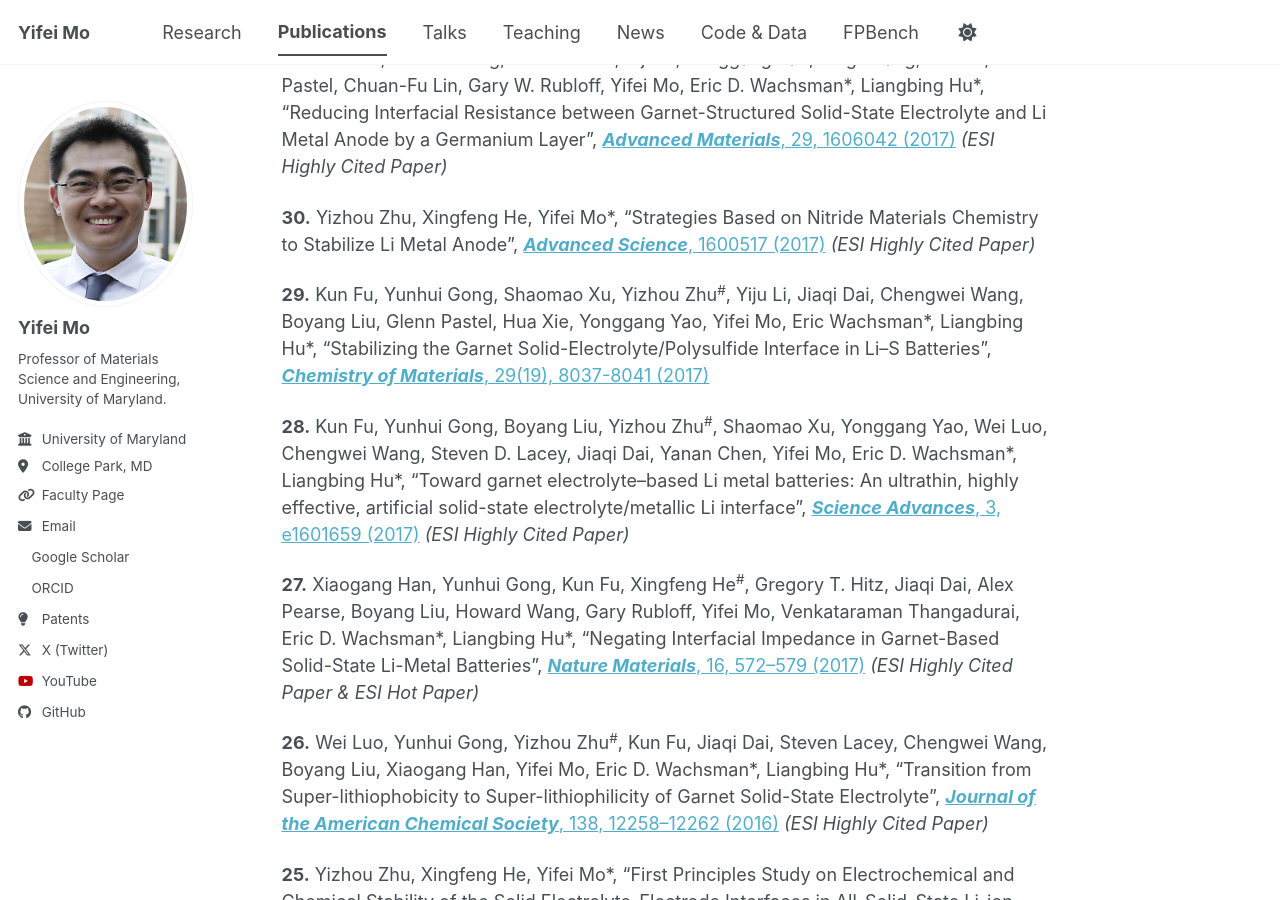
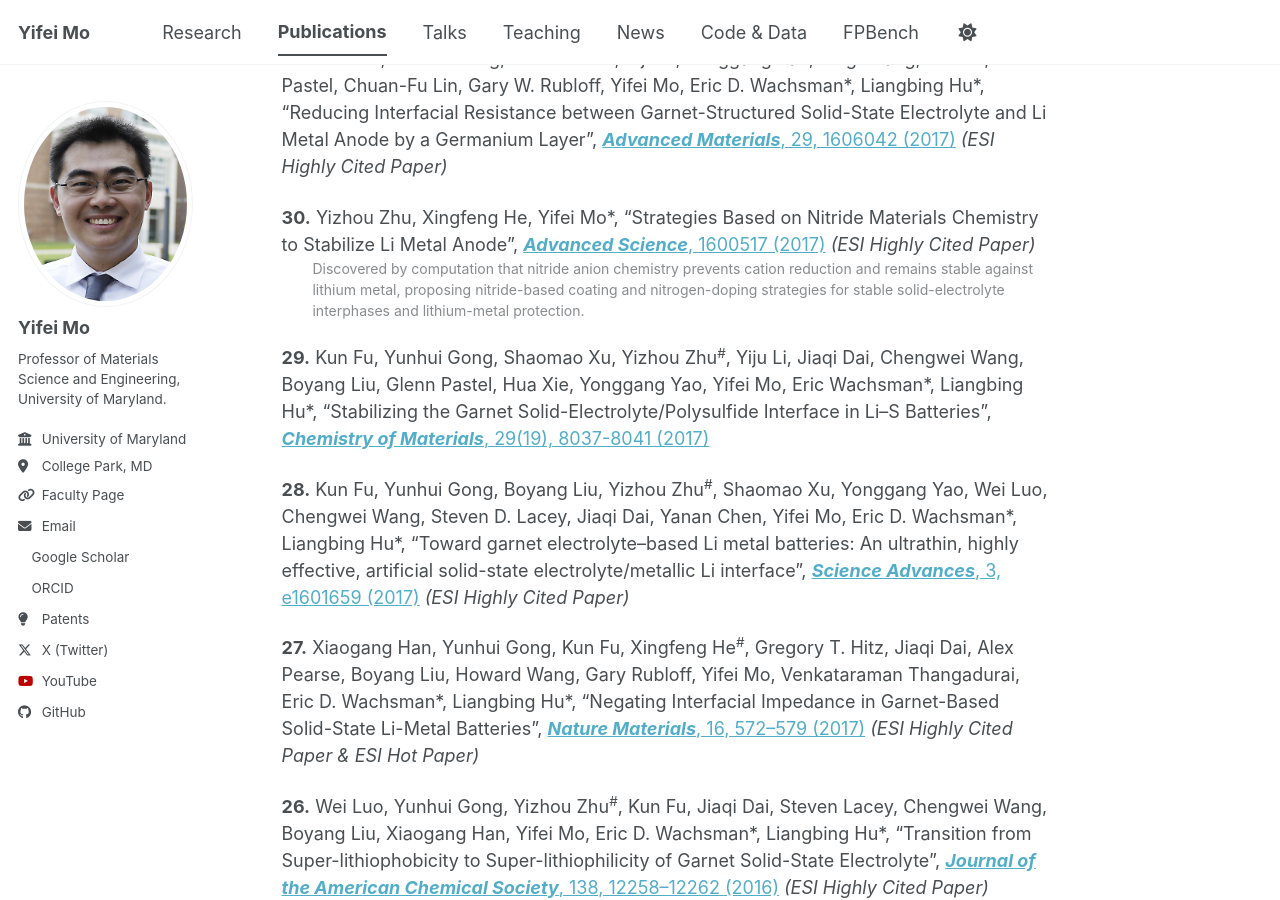
Before and after one commit to yifeimo/yifeimo.github.io, a Jekyll site: the page built from _pages/publications.md, in a window 1280 px wide and 900 px high, scrolled down 10131 px. Built offline with Jekyll 4.4.1, drawn with Linux system fonts in a browser that asks for light colours; a style sheet for code colours, icons or effects is not loaded.

Commit message:
Add description to entry 30 (nitride chemistry for Li metal stability)
Co-Authored-By: Claude Sonnet 5 <noreply@anthropic.com>

```diff
--- a/_pages/publications.md
+++ b/_pages/publications.md
@@ -173,6 +173,7 @@ author_profile: true
 **31.** Wei Luo, Yunhui Gong, Yizhou Zhu<sup>#</sup>, Yiju Li, Yonggang Yao, Ying Zhang, Kun Fu, Glenn Pastel, Chuan-Fu Lin, Gary W. Rubloff, Yifei Mo, Eric D. Wachsman\*, Liangbing Hu\*, "Reducing Interfacial Resistance between Garnet-Structured Solid-State Electrolyte and Li Metal Anode by a Germanium Layer", [***Advanced Materials***, 29, 1606042 (2017)](http://dx.doi.org/10.1002/adma.201606042) *(ESI Highly Cited Paper)*
 
 **30.** Yizhou Zhu, Xingfeng He, Yifei Mo\*, "Strategies Based on Nitride Materials Chemistry to Stabilize Li Metal Anode", [***Advanced Science***, 1600517 (2017)](http://dx.doi.org/10.1002/advs.201600517) *(ESI Highly Cited Paper)*
+<br><span class="citation" style="display: block; margin-left: 2.2em;">Discovered by computation that nitride anion chemistry prevents cation reduction and remains stable against lithium metal, proposing nitride-based coating and nitrogen-doping strategies for stable solid-electrolyte interphases and lithium-metal protection.</span>
 
 **29.** Kun Fu, Yunhui Gong, Shaomao Xu, Yizhou Zhu<sup>#</sup>, Yiju Li, Jiaqi Dai, Chengwei Wang, Boyang Liu, Glenn Pastel, Hua Xie, Yonggang Yao, Yifei Mo, Eric Wachsman\*, Liangbing Hu\*, "Stabilizing the Garnet Solid-Electrolyte/Polysulfide Interface in Li--S Batteries", [***Chemistry of Materials***, 29(19), 8037-8041 (2017)](http://dx.doi.org/10.1021/acs.chemmater.7b02339)
 
```
